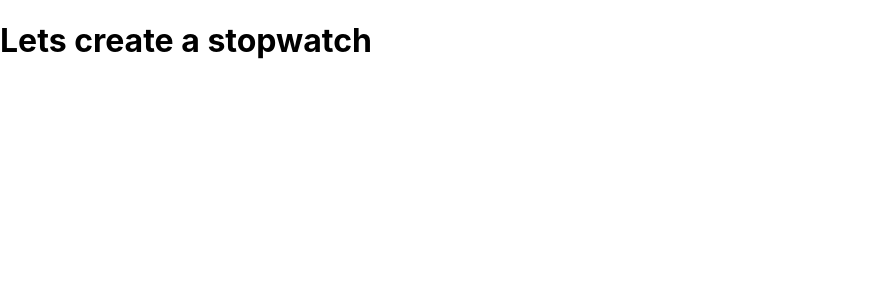
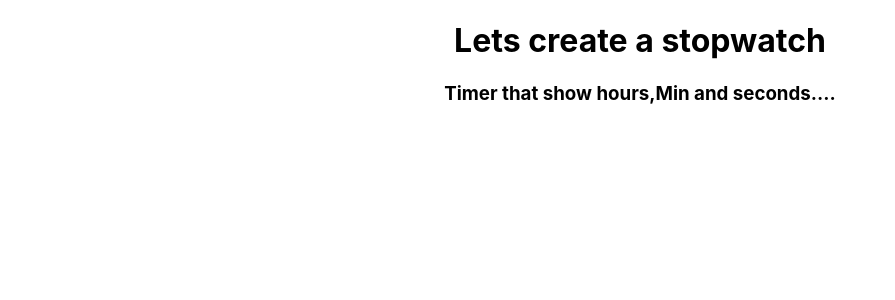
Before and after one commit to sunil7117/stopwatch, a React (Create React App) app: page / in a window 1280 px wide. Shown: the top 300 px of the page, without its empty margins (0-895 px from the left). Built offline with nearby package versions, Linux system fonts and the light colour scheme.

Commit message:
inital comment for stopwatch that returns hour minute second

```diff
--- a/src/App.js
+++ b/src/App.js
@@ -1,7 +1,9 @@
+import './App.css'
 function App() {
 return (
     <div className="App">
       <h1>Lets create a stopwatch</h1>
+      <h3>Timer that show hours,Min and seconds....</h3>
     </div>
 
   );
```
